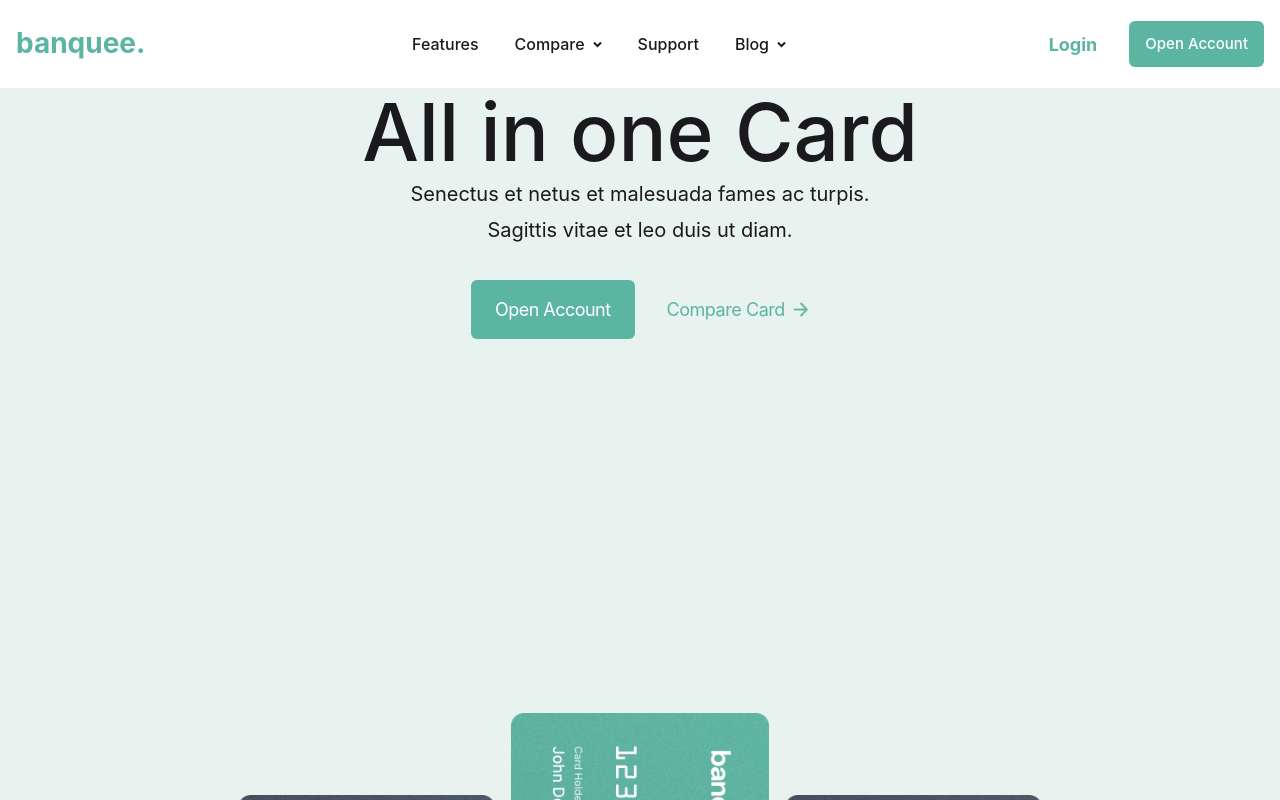
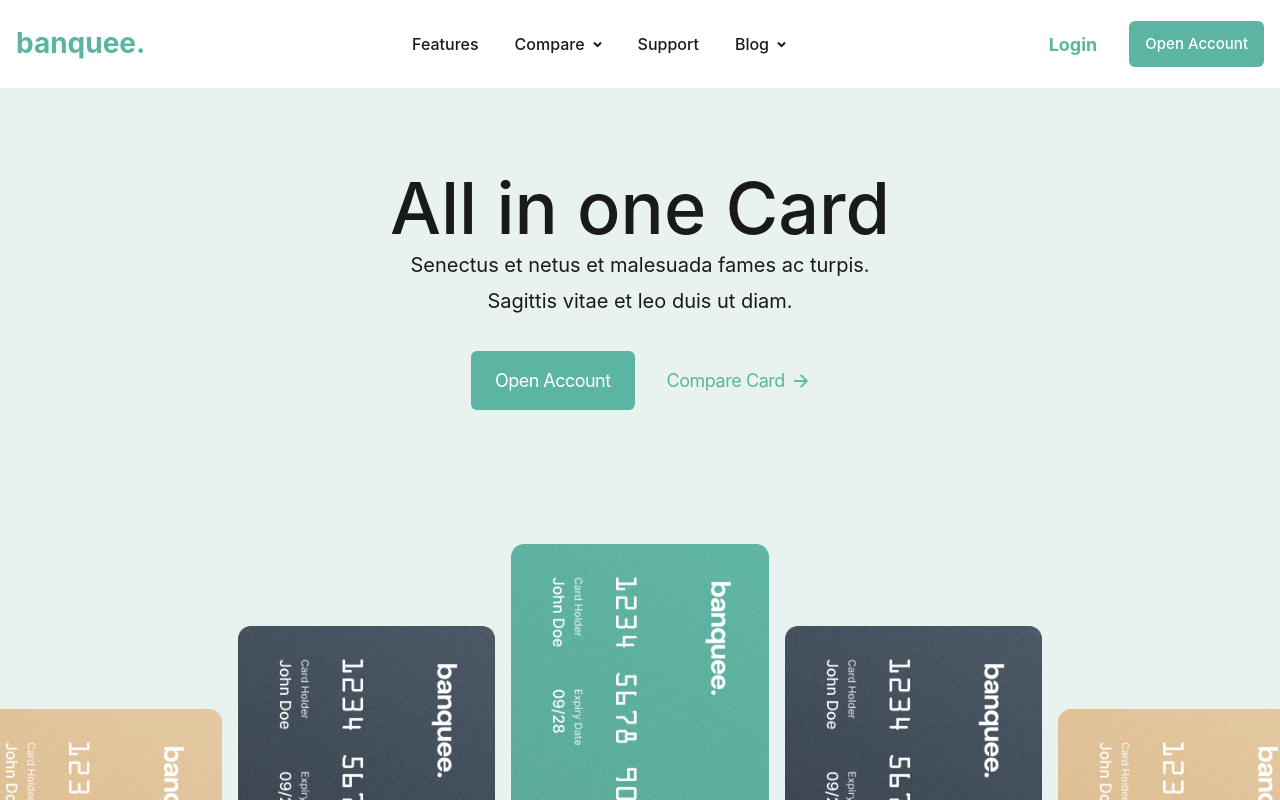
Before and after one commit to Mosarrof-Coding/benquee, a Next.js app: page / in a window 1280 px wide. Shown: the top 800 px of the page. Built offline with nearby package versions, Linux system fonts and the light colour scheme.

Commit message:
adjust height

```diff
--- a/app/page.js
+++ b/app/page.js
@@ -34,8 +34,8 @@ export default function Home() {
     <section className="">
       {/* hero */}
       <div className="bg-[#e8f2ee]">
-        <div className="heading max-w-[832px] px-4 mx-auto text-center h-[calc(100vh-120px)] lg:h-[calc(100vh-175px)]">
-          <h1 className="text-[38px] md:text-[48px] lg:text-[64px] xl:text-[80px] leading-[1.1] text-[#1a191e] font-medium">
+        <div className="heading max-w-[832px] px-4 mx-auto text-center min-h-[57vh] pt-14 md:pt-12 lg:pt-16 xl:pt-20">
+          <h1 className="text-3xl md:text-4xl lg:text-5xl xl:text-7xl 2xl:text-7xl leading-[1.1] text-[#1a191e] font-medium">
             All in one Card
           </h1>
           <h6 className="text-[18px] lg:text-[20px] leading-[1.4] lg:leading-[1.8] text-[#1a191e] max-w-[500px] mx-auto">
```
